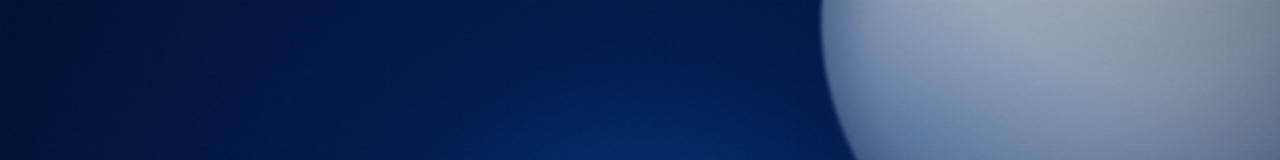
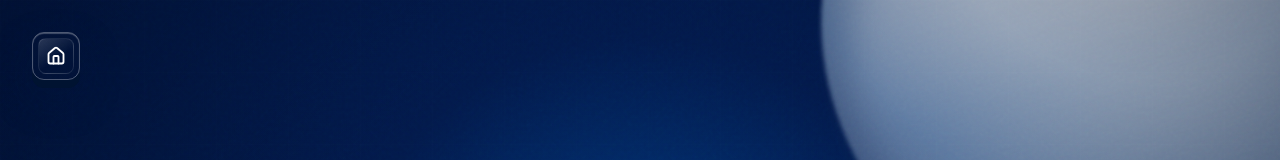
Before and after one commit to Rajat77a/PrepPeer, a Next.js app: page /login in a window 1280 px wide. Shown: the top 160 px of the page. Built offline with nearby package versions, Linux system fonts and the light colour scheme; a web font is replaced by a local one.

Commit message:
Add animated login home control

```diff
--- a/app/login/page.tsx
+++ b/app/login/page.tsx
@@ -1,6 +1,12 @@
 "use client";
 
-import { ArrowLeft, ArrowRight, Check, ShieldCheck } from "lucide-react";
+import {
+  ArrowLeft,
+  ArrowRight,
+  Check,
+  Home,
+  ShieldCheck,
+} from "lucide-react";
 import { AnimatePresence, motion } from "framer-motion";
 import Link from "next/link";
 import { useEffect, useState } from "react";
@@ -365,6 +371,34 @@ export default function LoginPage() {
     <main className="relative min-h-screen overflow-hidden bg-[#031b4f] text-white">
       <LoginBackground />
 
+      <Link
+        href="/"
+        aria-label="Return to PrepPeer home"
+        className="absolute left-5 top-5 z-20 sm:left-8 sm:top-8"
+      >
+        <motion.span
+          initial={{ opacity: 0, x: -12 }}
+          animate={{ opacity: 1, x: 0 }}
+          whileHover={{
+            y: -4,
+            rotateX: 9,
+            rotateY: -10,
+            scale: 1.06,
+          }}
+          whileTap={{ y: 1, scale: 0.96 }}
+          transition={{ type: "spring", stiffness: 360, damping: 22 }}
+          className="group relative flex h-12 w-12 transform-gpu items-center justify-center rounded-xl border border-white/30 bg-[#061d46]/72 text-white shadow-[0_8px_0_#001331,0_18px_38px_rgba(0,20,62,0.34),inset_0_1px_1px_rgba(255,255,255,0.26)] backdrop-blur-xl [transform-style:preserve-3d] hover:border-white/75 hover:bg-[#0a66d8] hover:shadow-[0_5px_0_#00235a,0_22px_42px_rgba(0,108,255,0.38),inset_0_1px_1px_rgba(255,255,255,0.42)]"
+        >
+          <span className="absolute inset-[5px] rounded-lg border border-white/10 bg-[linear-gradient(145deg,rgba(255,255,255,0.16),transparent_58%)] [transform:translateZ(4px)]" />
+          <Home
+            aria-hidden="true"
+            className="relative z-10 h-5 w-5 transition-transform duration-300 [transform:translateZ(12px)] group-hover:scale-110"
+            strokeWidth={2.2}
+          />
+          <span className="absolute inset-y-1 left-[-45%] w-4 skew-x-[-18deg] bg-white/60 opacity-0 blur-sm transition-all duration-500 group-hover:left-[115%] group-hover:opacity-100" />
+        </motion.span>
+      </Link>
+
       <section className="relative z-10 flex min-h-svh items-center justify-center px-5 py-6 sm:py-8">
         <div className="w-full max-w-[500px]">
           <AnimatePresence mode="wait">
```
